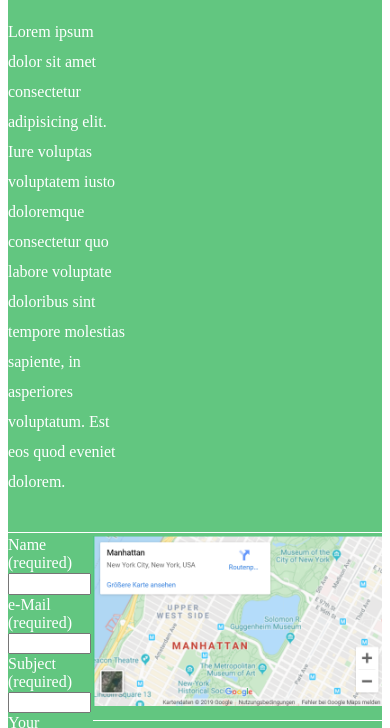
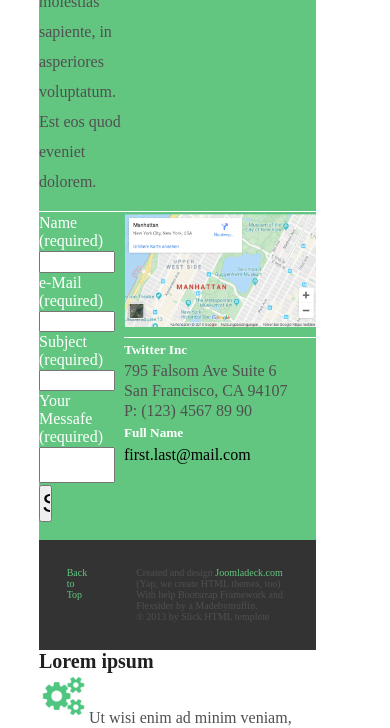
Before and after one commit to oktayibis/why-we-coded, a plain HTML site: page index.html in a window 390 px wide. Shown: the part 996-1724 px from the top of the page. Drawn offline with Linux system fonts and the light colour scheme.

Commit message:
css conflict fixed

```diff
--- a/style.css
+++ b/style.css
@@ -1,4 +1,3 @@
-<<<<<<< HEAD
 *{
     box-sizing: border-box;
     margin: 0;
@@ -120,7 +119,7 @@ footer a{
 .right-area{
 
     margin-right: 20%;
-=======
+}
 body{
 	padding: 0;
 	margin: 0;
@@ -204,5 +203,4 @@ section .flex-container{
 	.right-side-cpation{
 		margin-bottom: 40px
 	}
->>>>>>> 42f61944bd5ea46a4e84c60056cb0b87232b31c7
 }
```
